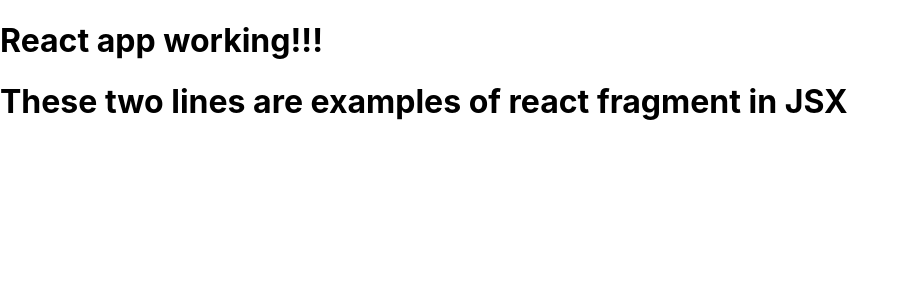
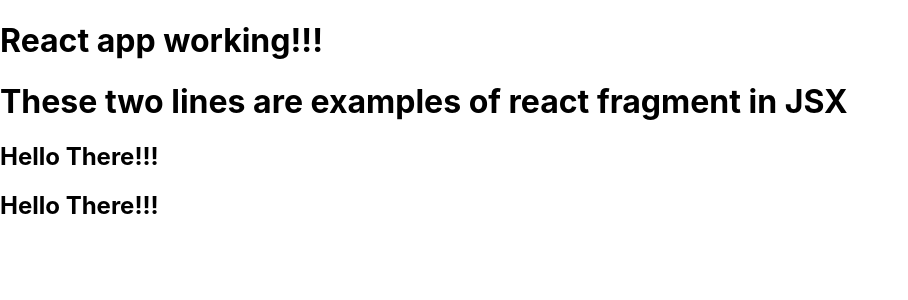
Before and after one commit to NoraTiku/learning-react, a React (Create React App) app: page / in a window 1280 px wide. Shown: the top 300 px of the page, without its empty margins (0-908 px from the left). Built offline with nearby package versions, Linux system fonts and the light colour scheme.

Commit message:
created new react component name greeting...
Then put it in a file on it's own and made it work

```diff
--- a/src/App.js
+++ b/src/App.js
@@ -1,11 +1,15 @@
 import logo from './logo.svg';
 import './App.css';
+import Greetings from './Greetings';
+
 
 const App = () => {
   return (
     <>
   <h1>React app working!!!</h1>
   <h1>These two lines are examples of react fragment in JSX</h1>
+  <Greetings />
+  <Greetings />
 
   </>
   );
--- /dev/null
+++ b/src/Greetings.js
@@ -0,0 +1,10 @@
+const Greetings = () => {
+    return (
+      <h2>Hello There!!!</h2>
+
+
+    );
+
+
+  };
+export default Greetings;
```
